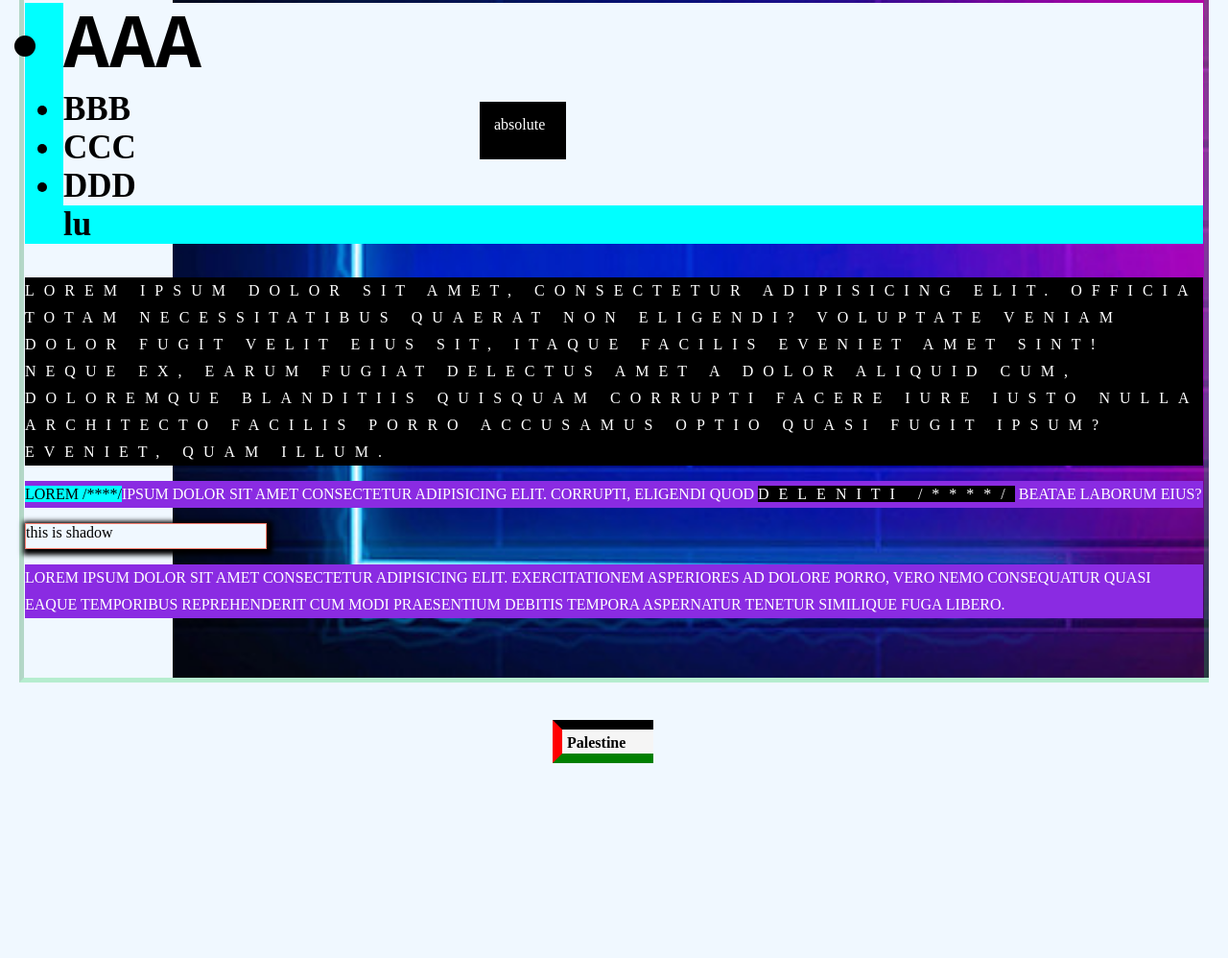
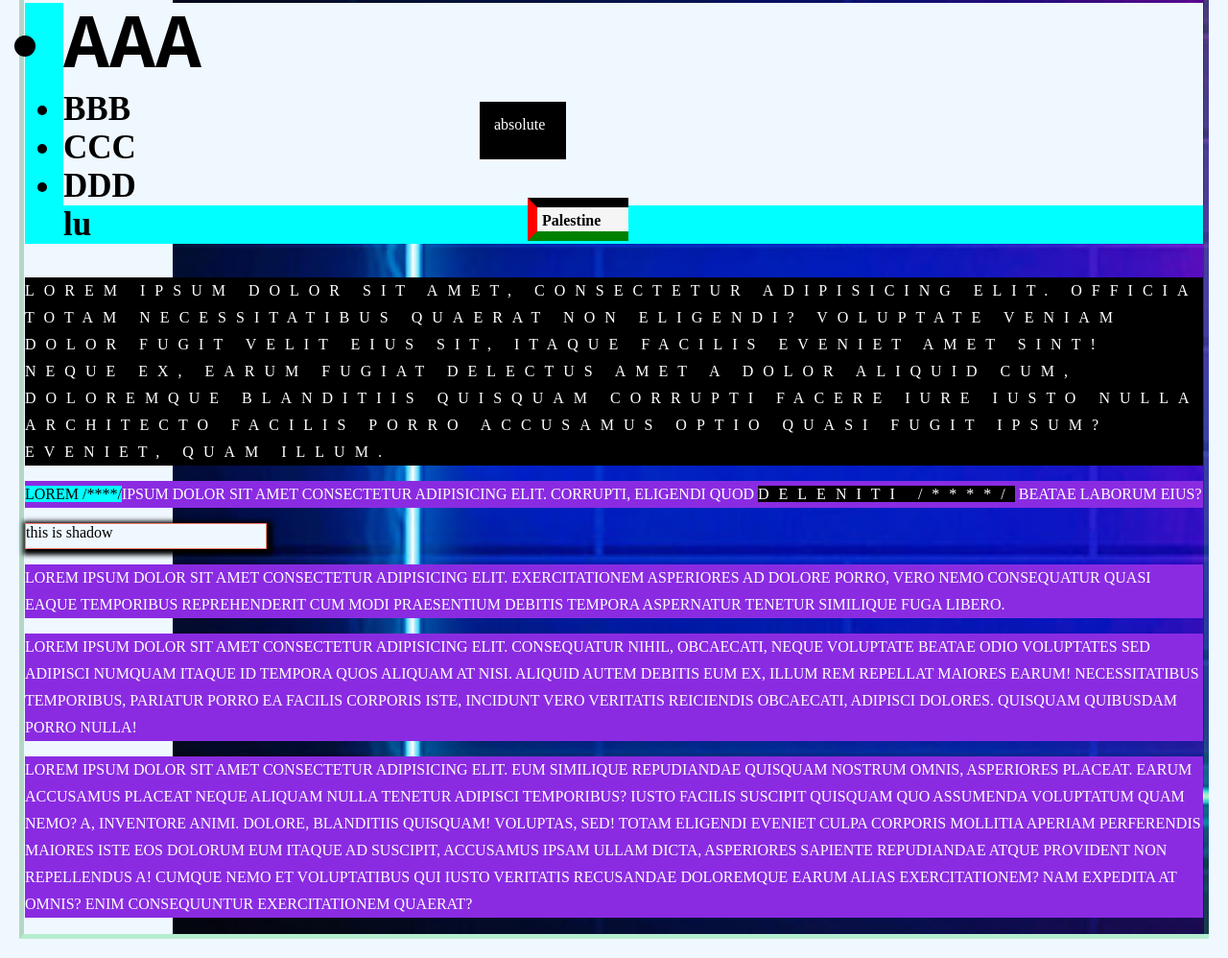
Before and after one commit to mohammadsweiti/sadaTraining-, a plain HTML site: page index.html in a window 1280 px wide. Shown: the part 194-1192 px from the top of the page at 96% size. Before the commit the page ends 989 px from the top, so only its background shows below. Drawn offline with Linux system fonts and the light colour scheme.

Commit message:
fixed position

```diff
--- a/index.html
+++ b/index.html
@@ -37,9 +37,9 @@
 
     <p>Lorem ipsum dolor sit amet consectetur adipisicing elit. Exercitationem asperiores ad dolore porro, vero nemo consequatur quasi eaque temporibus reprehenderit cum modi praesentium debitis tempora aspernatur tenetur similique fuga libero.</p>
 
-
+    <p>Lorem ipsum dolor sit amet consectetur adipisicing elit. Consequatur nihil, obcaecati, neque voluptate beatae odio voluptates sed adipisci numquam itaque id tempora quos aliquam at nisi. Aliquid autem debitis eum ex, illum rem repellat maiores earum! Necessitatibus temporibus, pariatur porro ea facilis corporis iste, incidunt vero veritatis reiciendis obcaecati, adipisci dolores. Quisquam quibusdam porro nulla!</p>
     <div class="box">Palestine</div>
-
+        <p>Lorem ipsum dolor sit amet consectetur adipisicing elit. Eum similique repudiandae quisquam nostrum omnis, asperiores placeat. Earum accusamus placeat neque aliquam nulla tenetur adipisci temporibus? Iusto facilis suscipit quisquam quo assumenda voluptatum quam nemo? A, inventore animi. Dolore, blanditiis quisquam! Voluptas, sed! Totam eligendi eveniet culpa corporis mollitia aperiam perferendis maiores iste eos dolorum eum itaque ad suscipit, accusamus ipsam ullam dicta, asperiores sapiente repudiandae atque provident non repellendus a! Cumque nemo et voluptatibus qui iusto veritatis recusandae doloremque earum alias exercitationem? Nam expedita at omnis? Enim consequuntur exercitationem quaerat?</p>
     <div class="absol">absolute </div>
 </body>
 
--- a/style.css
+++ b/style.css
@@ -97,9 +97,9 @@ body{
     border-left: 10px red solid ;
     border-top: 10px black solid;
     border-bottom: green 10px solid;
-    position: relative;
+    position: fixed;
     left: 500px;
-    top: 90px;
+    top: 400px;
 }
 .absol{
     background-color: black;
```
